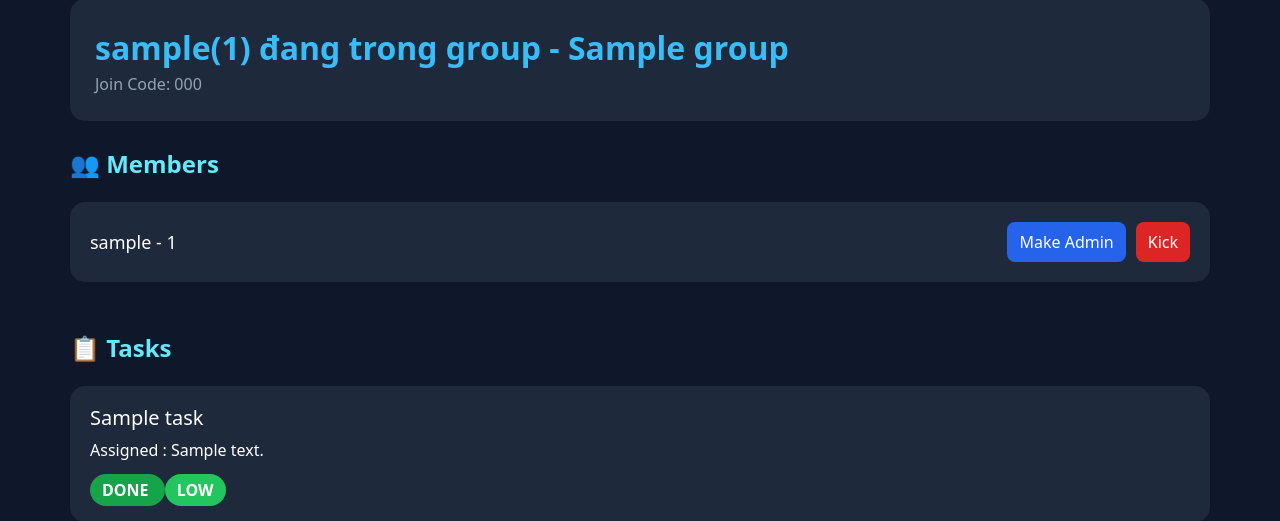
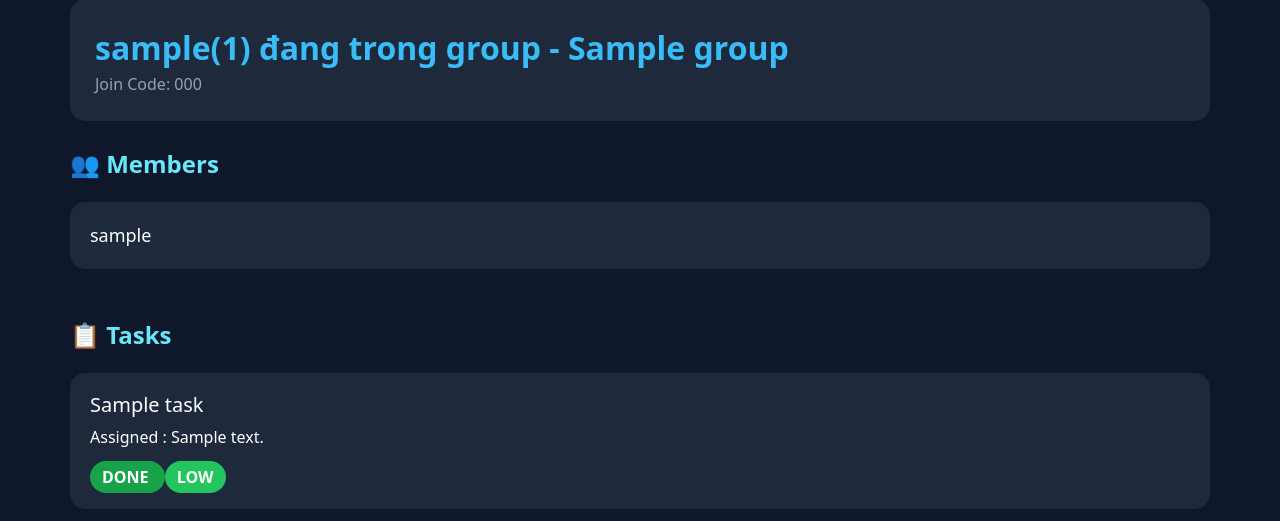
Before and after one commit to ntl-duynd/BTL_Python2_TodoList, a Flask app: template templates/inside_group.html in a window 1280 px wide. Shown: the part 110-631 px from the top of the page. Run offline with Flask 3, Linux system fonts and the light colour scheme; the visitor is signed in with stand-in values (Sample User, id 1); tables that the repository leaves empty or names only in its code hold one stand-in row (values such as "Sample post"); the template is opened without the code that fills it: most values are stand-ins (such as "Sample title", 1, 10 or a date in 2020).

Commit message:
chinh sua phan group

```diff
--- a/templates/inside_group.html
+++ b/templates/inside_group.html
@@ -260,39 +260,17 @@ body{
 
    {% for m in members %}
     <div class="card-dark">
-
         <div class="member-row">
-
             <div>
-
                 <span class="member-name">
-                    {{ m.userName }} - {{ session['userID'] }}
+                    {{ m.userName }}
                 </span>
-                {% if m.isGroupAdmin == 1 %}
+                <!-- {% if m.idAdmin == session['userID'] %}
                 <span class="admin-badge">
                     ADMIN
                 </span>
-                {% endif %}
+                {% endif %} -->
             </div>
-
-            <div class="member-actions">
-            <!--     -->
-                {% if m.idAdmin == m.userID %}
-                <a href="#" class="btn-admin">
-                    Remove Admin
-                </a>
-                {% else %}
-                <a href="#" class="btn-admin">
-                    Make Admin
-                </a>
-                {% endif %}
-
-                <a href="#" class="btn-kick">
-                    Kick
-                </a>
-
-            </div>
-
         </div>
 
     </div>
```
